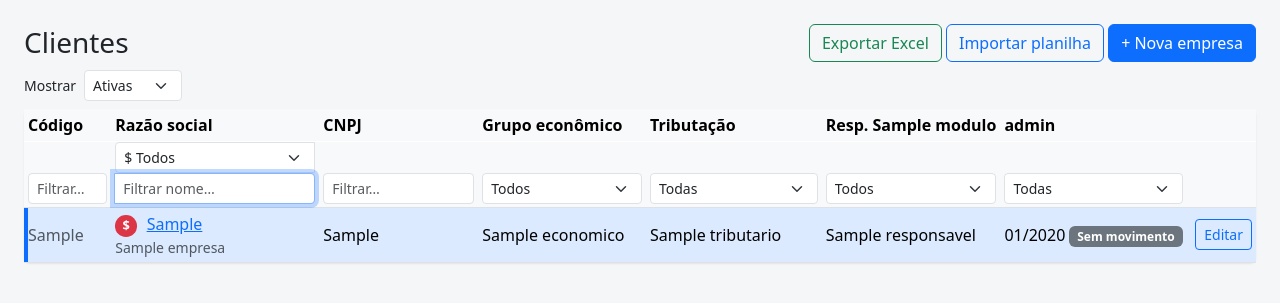
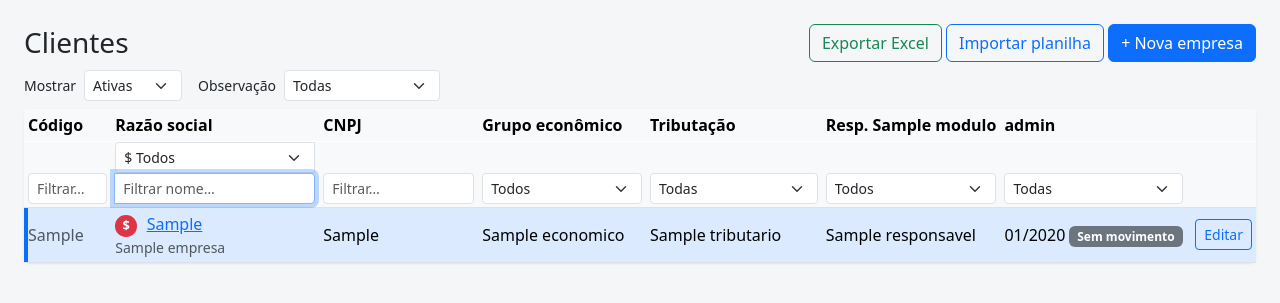
Before and after one commit to hudcarvalho/firstproject, a Flask app: page /empresas in a window 1280 px wide. Shown: the part 56-359 px from the top of the page. Run offline with Flask 3, Linux system fonts and the light colour scheme; a user stored in the database is signed in; tables that the repository leaves empty hold one stand-in row (values such as "Sample post"); parts of the project's set-up code (start-up, migrations or seed data) failed here and were passed over; some libraries are stand-ins or nearby versions.

Commit message:
Clientes: filtro "Observação" (com / sem observação)
Co-Authored-By: Claude Opus 5.5 <noreply@anthropic.com>
Claude-Session: https://claude.ai/code/session_011kNbr5YKcV9vwtzxqVFpDu

```diff
--- a/app/templates/empresas/lista.html
+++ b/app/templates/empresas/lista.html
@@ -18,6 +18,12 @@
       <option value="">Ativas</option>
       <option value="inativa">Inativas</option>
       <option value="todas" {{ 'selected' if situacao_inicial == 'todas' }}>Todas</option>
+    </select></label>
+  <label class="d-flex align-items-center gap-2 mb-0" for="f-obs">Observação
+    <select class="form-select form-select-sm filtro w-auto" id="f-obs" data-param="obs" data-campo="obs" aria-label="Observação">
+      <option value="">Todas</option>
+      <option value="1">Com observação</option>
+      <option value="0">Sem observação</option>
     </select></label>
   <span class="text-muted" id="busca-contador"></span>
   <a href="#" id="limpar-filtros" class="d-none">Limpar filtros</a>
@@ -79,7 +85,7 @@
   <tbody>
   {% for e in empresas %}
     <tr data-id="{{ e.id }}" class="linha-cliente{{ ' com-observacao' if e.observacoes }}"{% if e.observacoes %} title="Observação: {{ e.observacoes }}"{% endif %} data-codigo="{{ e.codigo or '' }}" data-nome="{{ e.razao_social }} {{ e.nome_fantasia or '' }}" data-razao="{{ e.razao_social }}" data-cnpj="{{ e.cnpj }}"
-        data-dist="{{ 1 if distribuido.get(e.id) else 0 }}" data-grupo="{{ e.grupo_id or 0 }}" data-regime="{{ e.regime_id }}" data-situacao="{{ 'ativa' if e.ativo else 'inativa' }}"
+        data-dist="{{ 1 if distribuido.get(e.id) else 0 }}" data-grupo="{{ e.grupo_id or 0 }}" data-regime="{{ e.regime_id }}" data-situacao="{{ 'ativa' if e.ativo else 'inativa' }}" data-obs="{{ 1 if e.observacoes else 0 }}"
         {% for m in modulos %}{% set c = e.controle(m) %}data-resp{{ m.codigo }}="{{ c.responsavel_id if c and c.responsavel_id else 0 }}" data-conc{{ m.codigo }}="{{ c.concluido_ate | input_competencia if c and c.concluido_ate else 0 }}" data-sit{{ m.codigo }}="{{ {'sem_movimento': 'sm', 'ex_cliente': 'ex', 'encerrada': 'enc'}.get(c.situacao or '', '') if c else '' }}" {% endfor %}>
       <td class="text-muted">{{ e.codigo or '' }}</td>
       <td>{% set total_dist = distribuido.get(e.id) %}<a class="icone-dist {{ 'ok' if total_dist else 'pendente' }}" href="{{ url_for('distribuicao.empresa', id=e.id) }}"
```
Also changed, not shown: tests/test_fluxo.py (+1 -0 lines).
